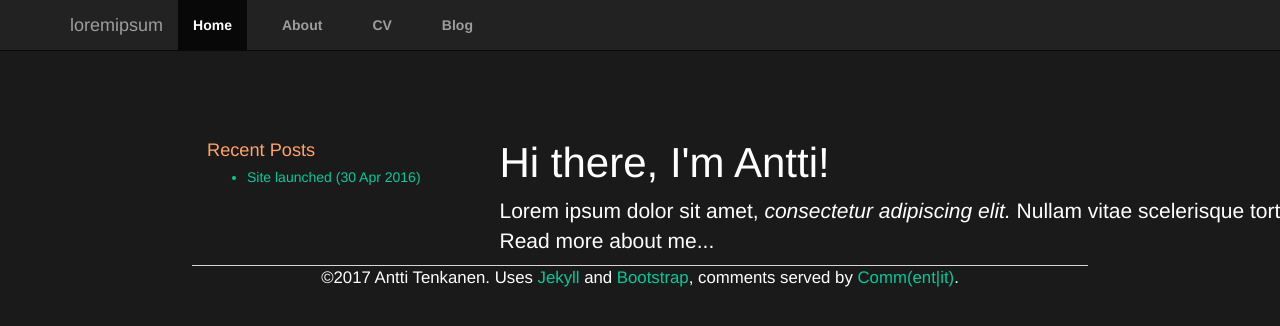
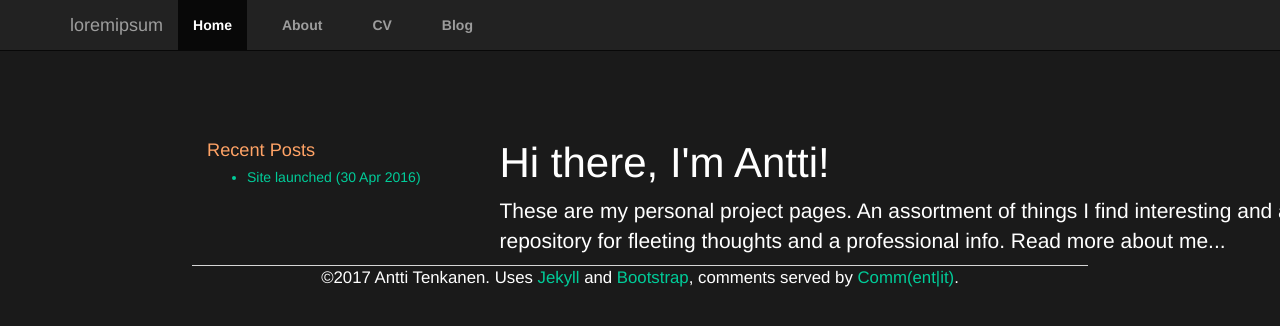
Before and after one commit to plantecophys/plantecophys, a Jekyll site: the page built from index.html, in a window 1280 px wide. Shown: the top 326 px of the page. Built offline with Jekyll 4.4.1, drawn with Linux system fonts in a browser that asks for light colours; the list of posts is cut into pages by our own code.

Commit message:
Update index.html

```diff
--- a/index.html
+++ b/index.html
@@ -4,5 +4,5 @@ title: Antti Tenkanen
 ---
 <div class="blurb">
 	<h1>Hi there, I'm Antti!</h1>
-	<p>Lorem ipsum dolor sit amet,<em> consectetur adipiscing elit. </em> Nullam vitae scelerisque tortor. <a href="/about">Read more about me...</a></p>
+	<p>These are my personal project pages. An assortment of things I find interesting and a repository for fleeting thoughts and a professional info. <a href="/about">Read more about me...</a></p>
 </div><!-- /.blurb -->
```
